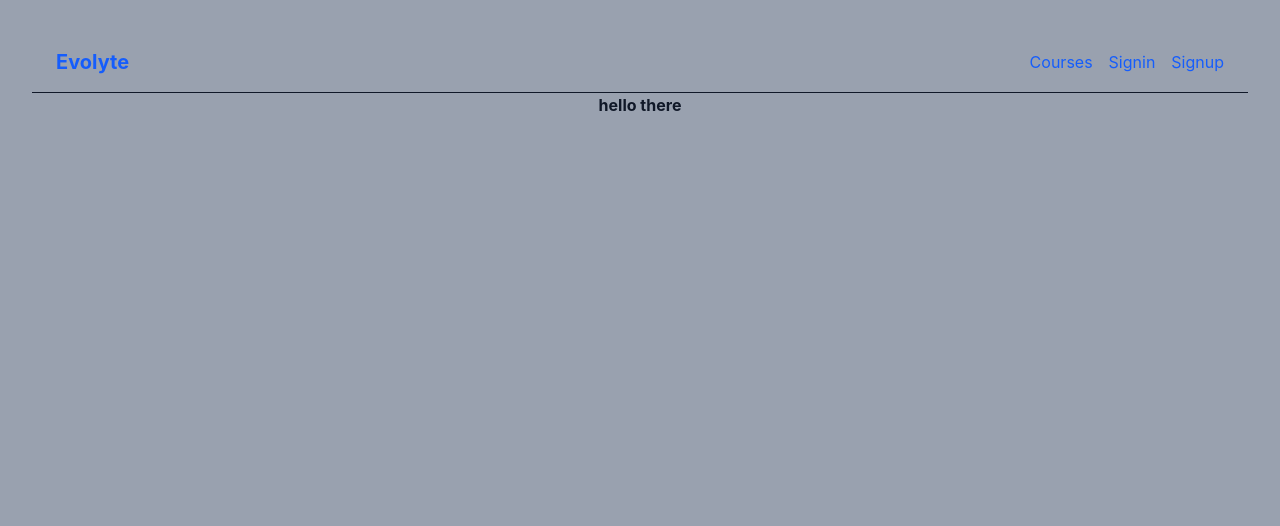
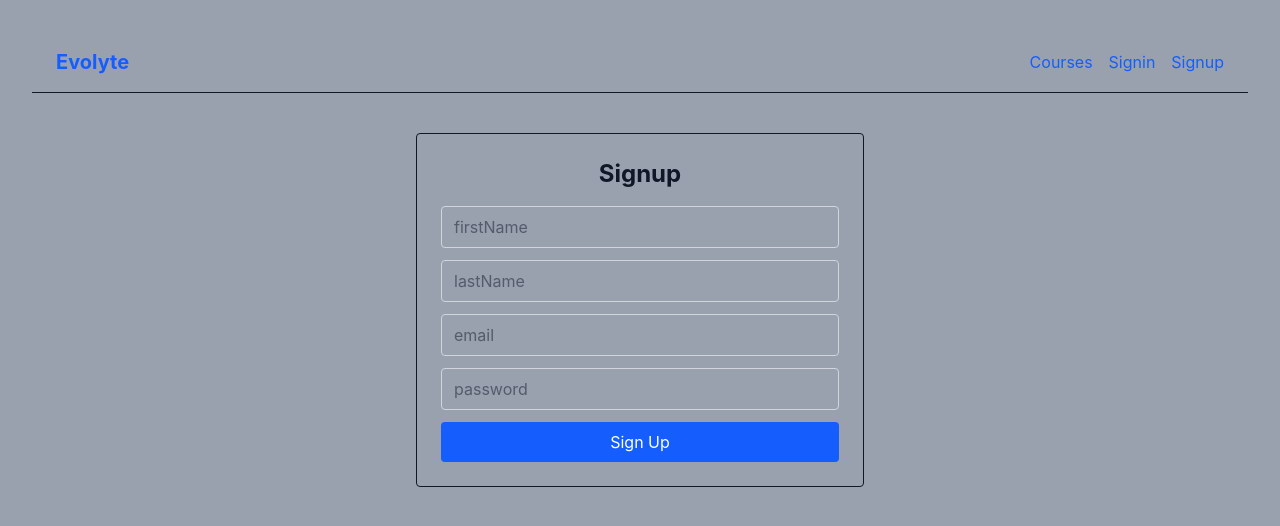
Before and after one commit to Babu-Vadaboina/CourseSellingApp, a React app in the folder frontend/: page /signup in a window 1280 px wide. Shown: the top 526 px of the page. Built offline with nearby package versions, Linux system fonts and the light colour scheme; the HTML template or start-up script is replaced by a standard one.

Commit message:
FE - added signup UI

```diff
--- a/frontend/src/App.jsx
+++ b/frontend/src/App.jsx
@@ -6,7 +6,7 @@ import Courses from "./pages/Courses";
 import CourseDetails from "./pages/CourseDetails";
 import Signin from "./pages/Signin";
 import Purchases from "./pages/Purchases";
-//import Signup from "./pages/Signup";
+import Signup from "./pages/Signup";
 import Navbar from "./components/Navbar";
 
 function App() {
@@ -20,10 +20,9 @@ function App() {
           <Route path="/" element={<Courses />} />
           <Route path="/course/:id" element={<CourseDetails />} />
           <Route path="/signin" element={<Signin />} />
-          {/* <Route path="/signup" element={<Signup />} /> */}
+          <Route path="/signup" element={<Signup />} />
           <Route path="/purchases" element={<Purchases />} />
         </Routes>
-        <h2>hello there</h2>
       </BrowserRouter>
     </AuthProvider>
   );
--- a/frontend/src/pages/Courses.jsx
+++ b/frontend/src/pages/Courses.jsx
@@ -17,7 +17,6 @@ export default function Courses() {
       {courses.map((course) => (
         <CourseCard key={course._id} course={course} />
       ))}
-      <h1>courses should be rendered above</h1>
     </div>
   );
 }
--- /dev/null
+++ b/frontend/src/pages/Signup.jsx
@@ -0,0 +1,44 @@
+import { useState } from "react";
+import { useAuth } from "../context/AuthContext";
+import { useNavigate } from "react-router-dom";
+import api from "../api/axios";
+
+export default function Signup() {
+  const [form, setForm] = useState({
+    email: "",
+    password: "",
+    firstName: "",
+    lastName: "",
+  });
+  const { signin } = useAuth();
+  const navigate = useNavigate();
+  async function handleSignUp(e) {
+    e.preventDefault();
+    try {
+      const res = await api.post("/user/signup", form);
+      signin(res.data.token);
+      navigate("/");
+    } catch (err) {
+      console.log(err);
+      alert("signup failed");
+    }
+  }
+  return (
+    <form
+      onSubmit={handleSignUp}
+      className="max-w-md mx-auto p-6 mt-10 border rounded"
+    >
+      <h2 className="text-2xl font-bold mb-4">Signup</h2>
+      {["firstName", "lastName", "email", "password"].map((field) => (
+        <input
+          key={field}
+          placeholder={field}
+          type={field === "password" ? "password" : "text"}
+          className="w-full border p-2 mb-3"
+          onChange={(e) => setForm({ ...form, [field]: e.target.value })}
+        />
+      ))}
+      <button className="w-full bg-black text-white py-2">Sign Up</button>
+    </form>
+  );
+}
```
